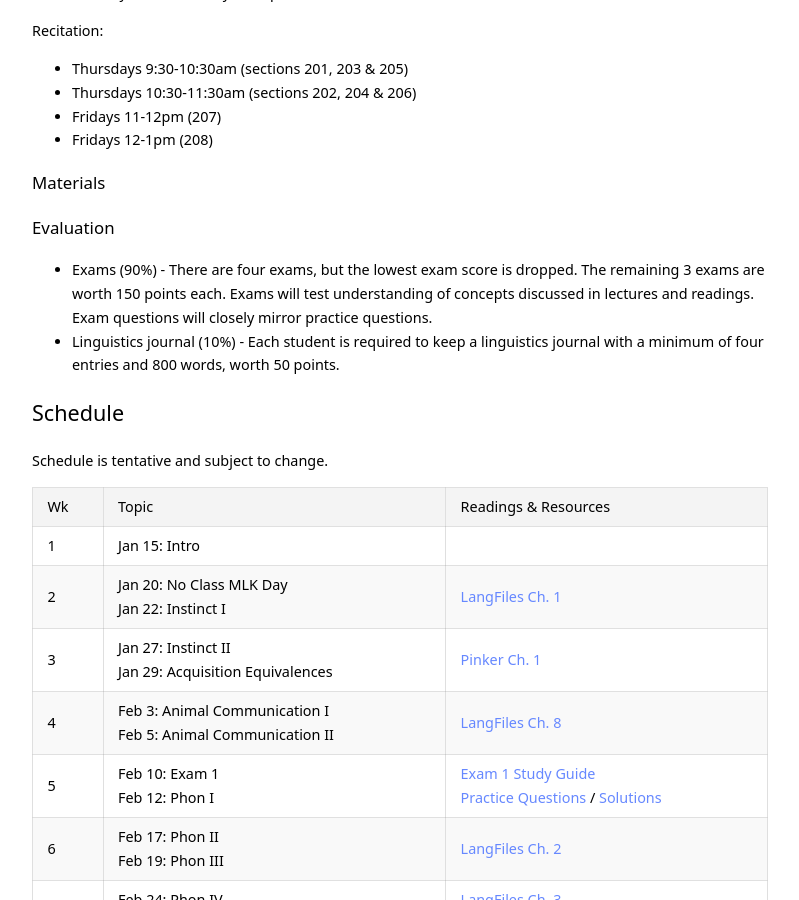
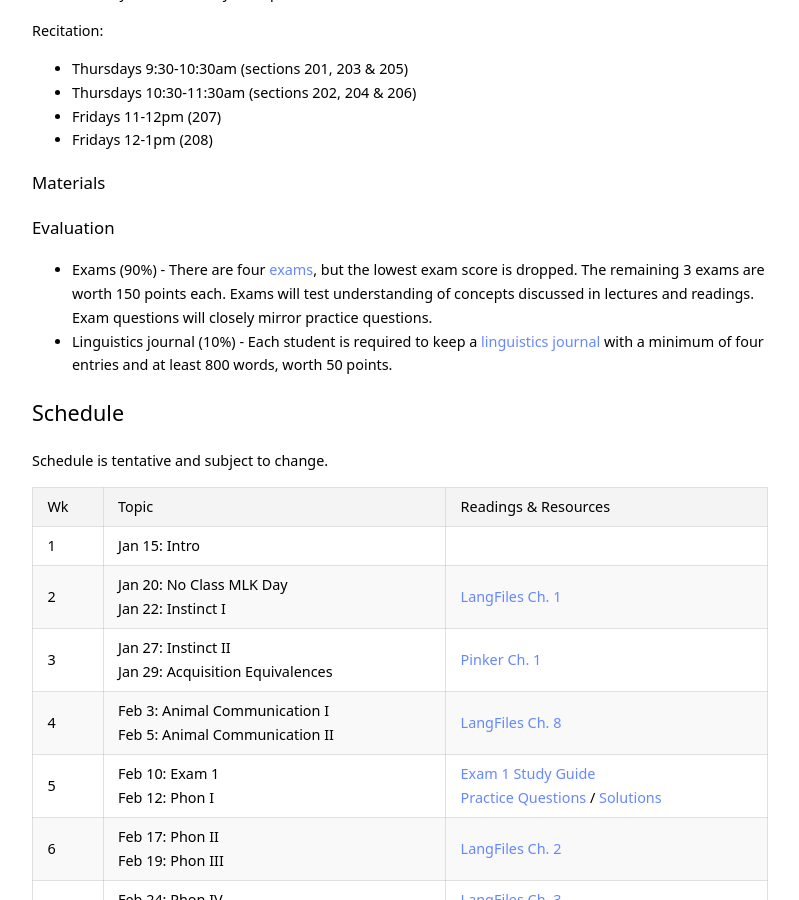
Before and after one commit to kschuler/ling001, a Jekyll site: the page built from ling001/index.md, in a window 1280 px wide and 900 px high, scrolled down 733 px. Shown: the whole window, without its empty margins (240-1039 px from the left). Built offline with Jekyll 4.4.1, drawn with Linux system fonts in a browser that asks for light colours.

Commit message:
Update index.md

```diff
--- a/ling001/index.md
+++ b/ling001/index.md
@@ -30,8 +30,8 @@ A general introduction to the nature, history and use of human language, speech
 ### Materials
 
 ### Evaluation
-- Exams (90%) - There are four exams, but the lowest exam score is dropped. The remaining 3 exams are worth 150 points each. Exams will test understanding of concepts discussed in lectures and readings. Exam questions will closely mirror practice questions.
-- Linguistics journal (10%) - Each student is required to keep a linguistics journal with a minimum of four entries and 800 words, worth 50 points.
+- **Exams (90%)** - There are four [exams](#exams), but the lowest exam score is dropped. The remaining 3 exams are worth 150 points each. Exams will test understanding of concepts discussed in lectures and readings. Exam questions will closely mirror practice questions.
+- **Linguistics journal (10%)** - Each student is required to keep a [linguistics journal](#linguistics-journal) with a minimum of four entries and at least 800 words, worth 50 points.
 
 
 ## Schedule
```
